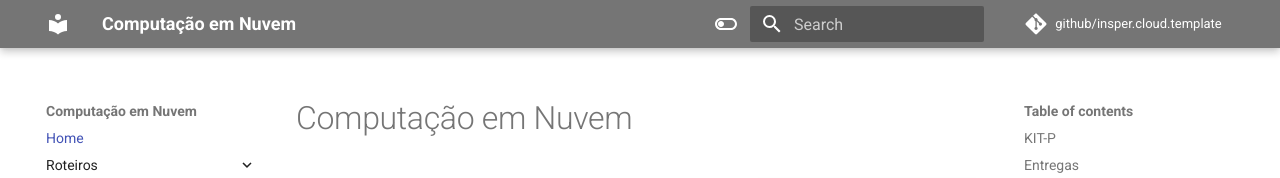
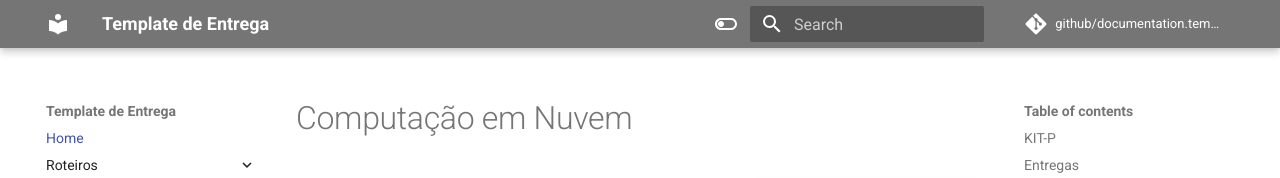
Before and after one commit to zorrzi/portifolio-redesneurais, an MkDocs documentation site: the page built from docs/index.md, in a window 1280 px wide. Shown: the top 178 px of the page. Built offline with MkDocs 1.6.1 and Material for MkDocs 9.7.7, drawn with Linux system fonts in a browser that asks for light colours; comment, search, counter and statistics services are not loaded.

Commit message:
versao generica

```diff
--- a/mkdocs.yml
+++ b/mkdocs.yml
@@ -1,8 +1,8 @@
-site_name: Computação em Nuvem
-site_author: Silva, J.; Souza, P.
-site_url: https://hsandmann.github.io/insper.cloud.template
-repo_url: https://github.com/hsandmann/insper.cloud.template
-repo_name: github/insper.cloud.template
+site_name: Template de Entrega
+site_author: Sandmann, H.
+site_url: https://hsandmann.github.io/documentation.template
+repo_url: https://github.com/hsandmann/documentation.template
+repo_name: github/documentation.template
 
 theme:
   name: material
```
Also changed, not shown: docs/projeto/main.md (+1 -0 lines), 1 other file.
